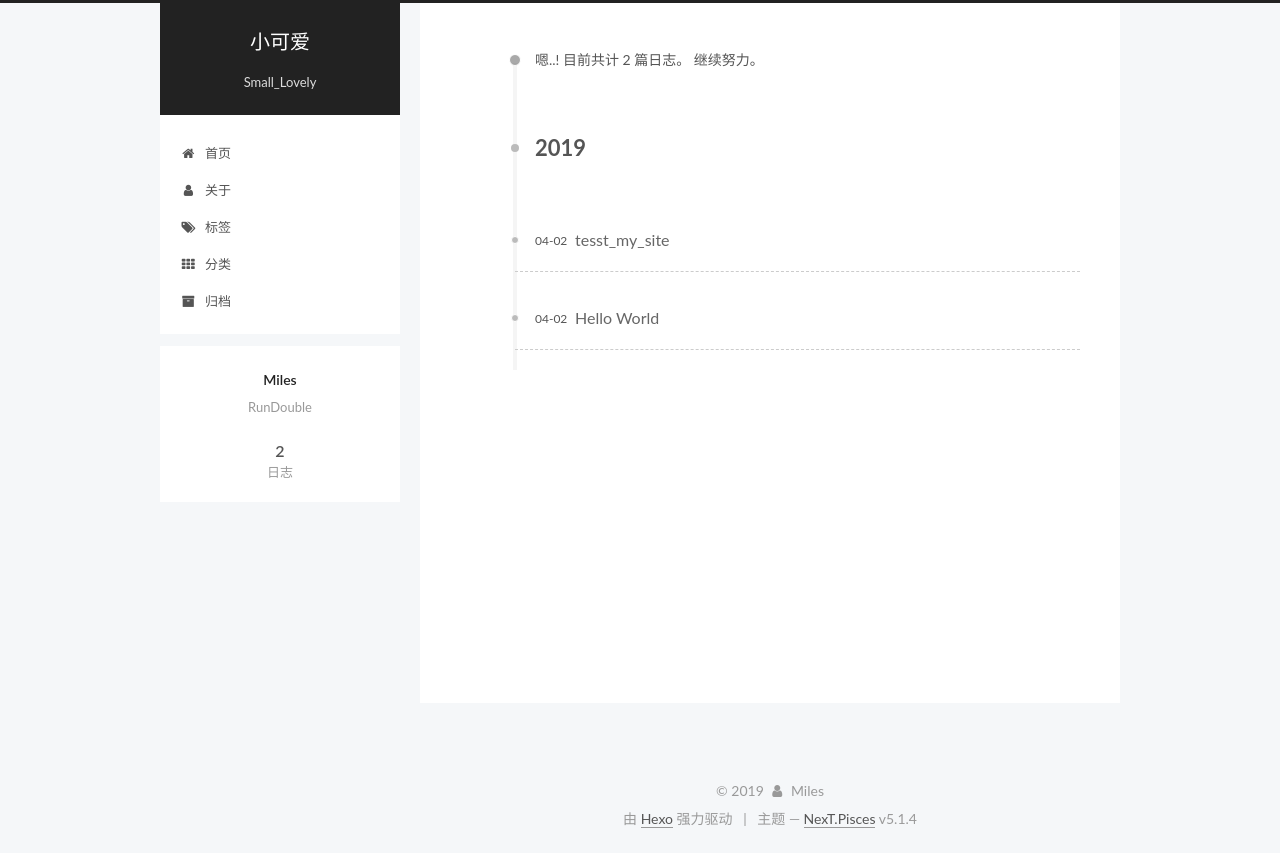
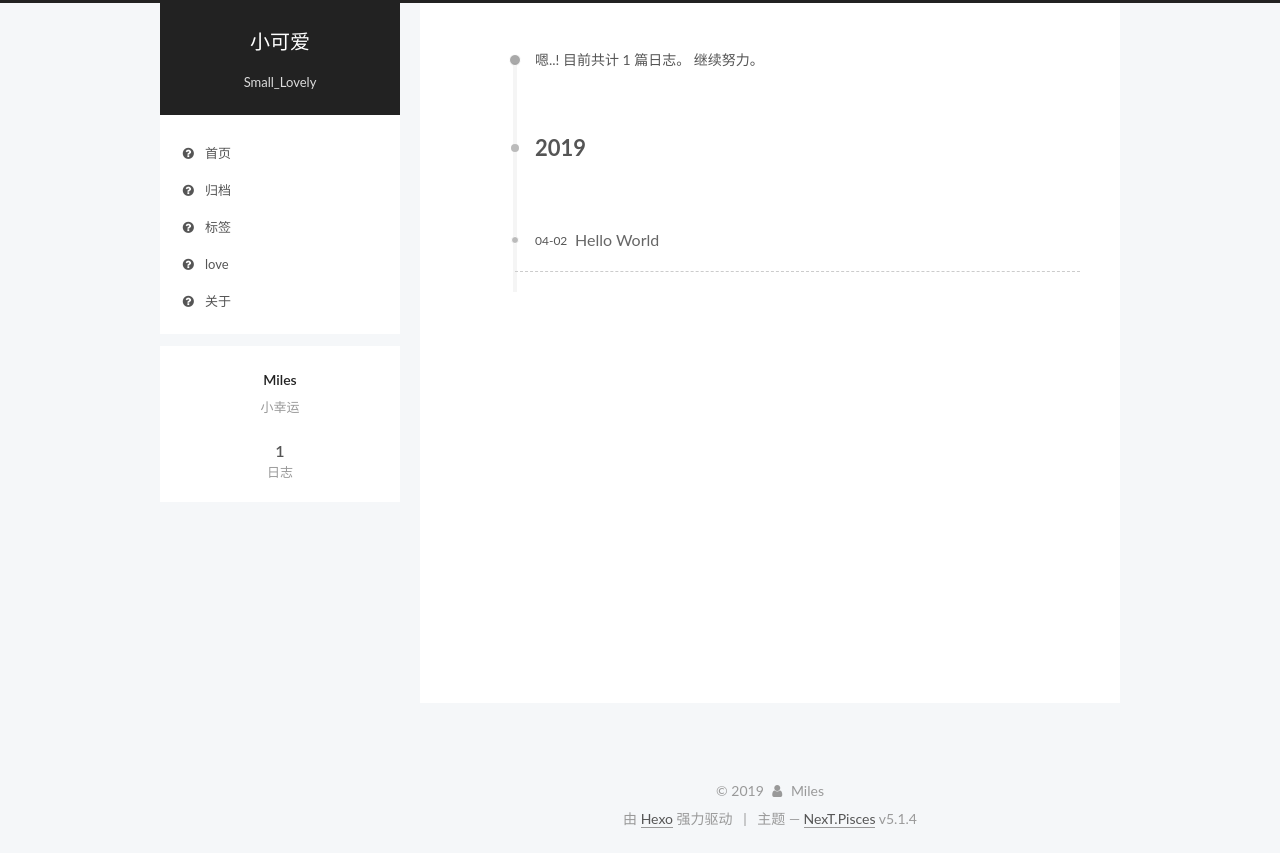
Before and after one commit to Miles-Ji/Miles_Ji.github.io, a plain HTML site: page archives/index.html in a window 1280 px wide. Drawn offline with Linux system fonts and the light colour scheme.

Commit message:
Site updated: 2019-04-03 19:35:26

```diff
--- a/archives/index.html
+++ b/archives/index.html
@@ -79,16 +79,16 @@
 
 
 
-<meta name="description" content="RunDouble">
+<meta name="description" content="小幸运">
 <meta property="og:type" content="website">
 <meta property="og:title" content="小可爱">
 <meta property="og:url" content="http://yoursite.com/archives/index.html">
 <meta property="og:site_name" content="小可爱">
-<meta property="og:description" content="RunDouble">
+<meta property="og:description" content="小幸运">
 <meta property="og:locale" content="zh-Hans">
 <meta name="twitter:card" content="summary">
 <meta name="twitter:title" content="小可爱">
-<meta name="twitter:description" content="RunDouble">
+<meta name="twitter:description" content="小幸运">
 
 
 
@@ -182,49 +182,49 @@
         <li class="menu-item menu-item-home">
           <a href="/" rel="section">
 
-              <i class="menu-item-icon fa fa-fw fa-home"></i> <br>
+              <i class="menu-item-icon fa fa-fw fa-question-circle"></i> <br>
 
             首页
           </a>
         </li>
 
 
-        <li class="menu-item menu-item-about">
-          <a href="/about/" rel="section">
+        <li class="menu-item menu-item-archives">
+          <a href="/archives" rel="section">
 
-              <i class="menu-item-icon fa fa-fw fa-user"></i> <br>
+              <i class="menu-item-icon fa fa-fw fa-question-circle"></i> <br>
 
-            关于
+            归档
           </a>
         </li>
 
 
         <li class="menu-item menu-item-tags">
-          <a href="/tags/" rel="section">
+          <a href="/tags" rel="section">
 
-              <i class="menu-item-icon fa fa-fw fa-tags"></i> <br>
+              <i class="menu-item-icon fa fa-fw fa-question-circle"></i> <br>
 
             标签
           </a>
         </li>
 
 
-        <li class="menu-item menu-item-categories">
-          <a href="/categories/" rel="section">
+        <li class="menu-item menu-item-love">
+          <a href="/love" rel="section">
 
-              <i class="menu-item-icon fa fa-fw fa-th"></i> <br>
+              <i class="menu-item-icon fa fa-fw fa-question-circle"></i> <br>
 
-            分类
+            love
           </a>
         </li>
 
 
-        <li class="menu-item menu-item-archives">
-          <a href="/archives/" rel="section">
+        <li class="menu-item menu-item-about">
+          <a href="/about" rel="section">
 
-              <i class="menu-item-icon fa fa-fw fa-archive"></i> <br>
+              <i class="menu-item-icon fa fa-fw fa-question-circle"></i> <br>
 
-            归档
+            关于
           </a>
         </li>
 
@@ -260,7 +260,7 @@
 
 
 
-        嗯..! 目前共计 2 篇日志。 继续努力。
+        嗯..! 目前共计 1 篇日志。 继续努力。
       </span>
 
 
@@ -274,41 +274,6 @@
           <div class="collection-title">
             <h1 class="archive-year" id="archive-year-2019">2019</h1>
           </div>
-
-
-
-
-
-  <article class="post post-type-normal" itemscope itemtype="http://schema.org/Article">
-    <header class="post-header">
-
-      <h2 class="post-title">
-
-            <a class="post-title-link" href="/2019/04/02/tesst-my-site/" itemprop="url">
-
-                <span itemprop="name">tesst_my_site</span>
-
-            </a>
-
-      </h2>
-
-      <div class="post-meta">
-        <time class="post-time" itemprop="dateCreated" datetime="2019-04-02T19:31:57+08:00" content="2019-04-02">
-          04-02
-        </time>
-      </div>
-
-    </header>
-  </article>
-
-
-
-
-
-
-
-
-
 
 
 
@@ -381,7 +346,7 @@
           <div class="site-author motion-element" itemprop="author" itemscope itemtype="http://schema.org/Person">
 
               <p class="site-author-name" itemprop="name">Miles</p>
-              <p class="site-description motion-element" itemprop="description">RunDouble</p>
+              <p class="site-description motion-element" itemprop="description">小幸运</p>
           </div>
 
           <nav class="site-state motion-element">
@@ -389,9 +354,9 @@
 
               <div class="site-state-item site-state-posts">
 
-                <a href="/archives/">
+                <a href="/archives">
 
-                  <span class="site-state-item-count">2</span>
+                  <span class="site-state-item-count">1</span>
                   <span class="site-state-item-name">日志</span>
                 </a>
               </div>
--- a/css/main.css
+++ b/css/main.css
@@ -1823,7 +1823,7 @@
   width: 4px;
   height: 4px;
   border-radius: 50%;
-  background: #ff8738;
+  background: #ee40ff;
 }
 .links-of-blogroll {
   font-size: 13px;
--- a/index.html
+++ b/index.html
@@ -79,16 +79,16 @@
 
 
 
-<meta name="description" content="RunDouble">
+<meta name="description" content="小幸运">
 <meta property="og:type" content="website">
 <meta property="og:title" content="小可爱">
 <meta property="og:url" content="http://yoursite.com/index.html">
 <meta property="og:site_name" content="小可爱">
-<meta property="og:description" content="RunDouble">
+<meta property="og:description" content="小幸运">
 <meta property="og:locale" content="zh-Hans">
 <meta name="twitter:card" content="summary">
 <meta name="twitter:title" content="小可爱">
-<meta name="twitter:description" content="RunDouble">
+<meta name="twitter:description" content="小幸运">
 
 
 
@@ -183,49 +183,49 @@
         <li class="menu-item menu-item-home">
           <a href="/" rel="section">
 
-              <i class="menu-item-icon fa fa-fw fa-home"></i> <br>
+              <i class="menu-item-icon fa fa-fw fa-question-circle"></i> <br>
 
             首页
           </a>
         </li>
 
 
-        <li class="menu-item menu-item-about">
-          <a href="/about/" rel="section">
+        <li class="menu-item menu-item-archives">
+          <a href="/archives" rel="section">
 
-              <i class="menu-item-icon fa fa-fw fa-user"></i> <br>
+              <i class="menu-item-icon fa fa-fw fa-question-circle"></i> <br>
 
-            关于
+            归档
           </a>
         </li>
 
 
         <li class="menu-item menu-item-tags">
-          <a href="/tags/" rel="section">
+          <a href="/tags" rel="section">
 
-              <i class="menu-item-icon fa fa-fw fa-tags"></i> <br>
+              <i class="menu-item-icon fa fa-fw fa-question-circle"></i> <br>
 
             标签
           </a>
         </li>
 
 
-        <li class="menu-item menu-item-categories">
-          <a href="/categories/" rel="section">
+        <li class="menu-item menu-item-love">
+          <a href="/love" rel="section">
 
-              <i class="menu-item-icon fa fa-fw fa-th"></i> <br>
+              <i class="menu-item-icon fa fa-fw fa-question-circle"></i> <br>
 
-            分类
+            love
           </a>
         </li>
 
 
-        <li class="menu-item menu-item-archives">
-          <a href="/archives/" rel="section">
+        <li class="menu-item menu-item-about">
+          <a href="/about" rel="section">
 
-              <i class="menu-item-icon fa fa-fw fa-archive"></i> <br>
+              <i class="menu-item-icon fa fa-fw fa-question-circle"></i> <br>
 
-            归档
+            关于
           </a>
         </li>
 
@@ -248,125 +248,6 @@
           <div id="content" class="content">
 
   <section id="posts" class="posts-expand">
-
-
-
-
-
-
-
-
-
-  <article class="post post-type-normal" itemscope itemtype="http://schema.org/Article">
-
-
-
-  <div class="post-block">
-    <link itemprop="mainEntityOfPage" href="http://yoursite.com/2019/04/02/tesst-my-site/">
-
-    <span hidden itemprop="author" itemscope itemtype="http://schema.org/Person">
-      <meta itemprop="name" content="Miles">
-      <meta itemprop="description" content>
-      <meta itemprop="image" content="/images/avatar.gif">
-    </span>
-
-    <span hidden itemprop="publisher" itemscope itemtype="http://schema.org/Organization">
-      <meta itemprop="name" content="小可爱">
-    </span>
-
-
-      <header class="post-header">
-
-
-
-          <h1 class="post-title" itemprop="name headline">
-
-                <a class="post-title-link" href="/2019/04/02/tesst-my-site/" itemprop="url">tesst_my_site</a></h1>
-
-
-        <div class="post-meta">
-          <span class="post-time">
-
-              <span class="post-meta-item-icon">
-                <i class="fa fa-calendar-o"></i>
-              </span>
-
-                <span class="post-meta-item-text">发表于</span>
-
-              <time title="创建于" itemprop="dateCreated datePublished" datetime="2019-04-02T19:31:57+08:00">
-                2019-04-02
-              </time>
-
-
-
-
-
-          </span>
-
-
-
-
-
-
-
-
-
-
-
-
-
-
-
-
-        </div>
-      </header>
-
-
-
-
-
-    <div class="post-body" itemprop="articleBody">
-
-
-
-
-
-
-
-
-
-
-
-    </div>
-
-
-
-
-
-
-
-
-
-
-    <footer class="post-footer">
-
-
-
-
-
-
-
-
-        <div class="post-eof"></div>
-
-    </footer>
-  </div>
-
-
-
-  </article>
-
-
 
 
 
@@ -532,7 +413,7 @@
           <div class="site-author motion-element" itemprop="author" itemscope itemtype="http://schema.org/Person">
 
               <p class="site-author-name" itemprop="name">Miles</p>
-              <p class="site-description motion-element" itemprop="description">RunDouble</p>
+              <p class="site-description motion-element" itemprop="description">小幸运</p>
           </div>
 
           <nav class="site-state motion-element">
@@ -540,9 +421,9 @@
 
               <div class="site-state-item site-state-posts">
 
-                <a href="/archives/">
+                <a href="/archives">
 
-                  <span class="site-state-item-count">2</span>
+                  <span class="site-state-item-count">1</span>
                   <span class="site-state-item-name">日志</span>
                 </a>
               </div>
```
Also changed, not shown: 2019/04/02/hello-world/index.html (+18 -34 lines), archives/2019/04/index.html (+22 -57 lines), archives/2019/index.html (+22 -57 lines).
